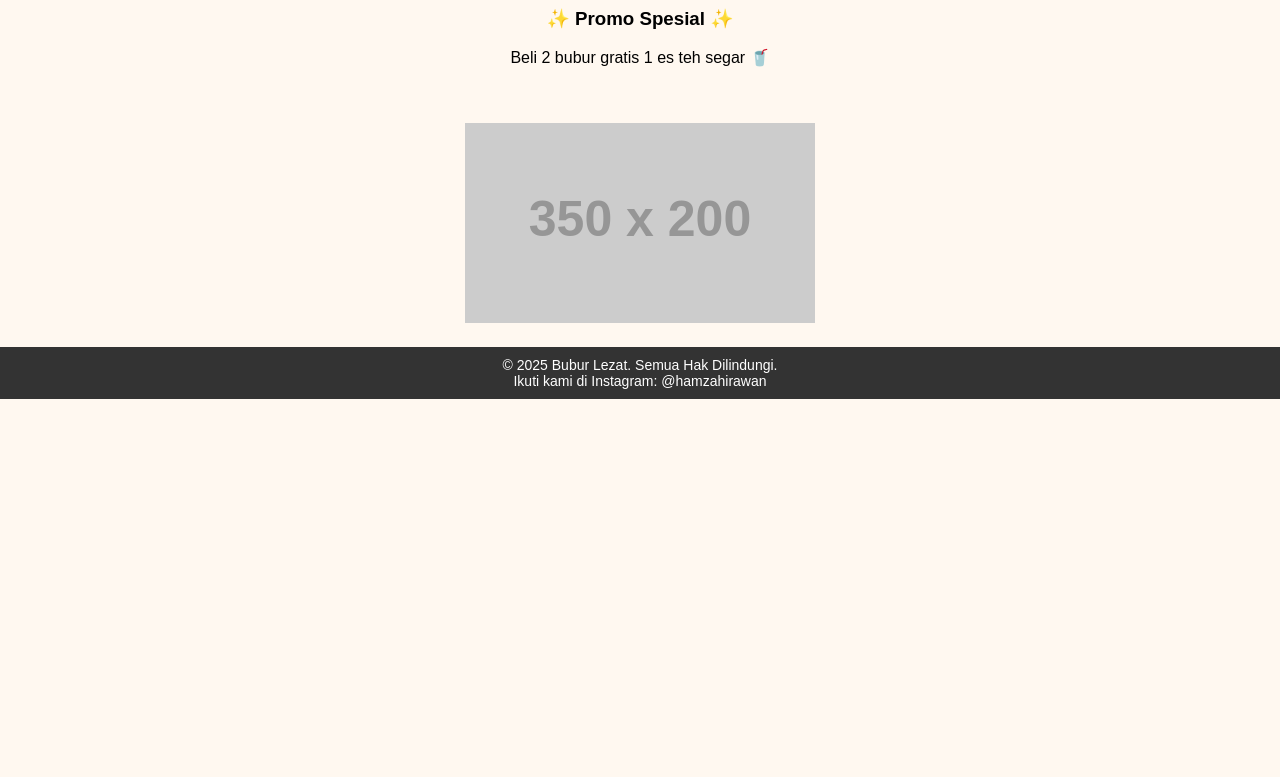
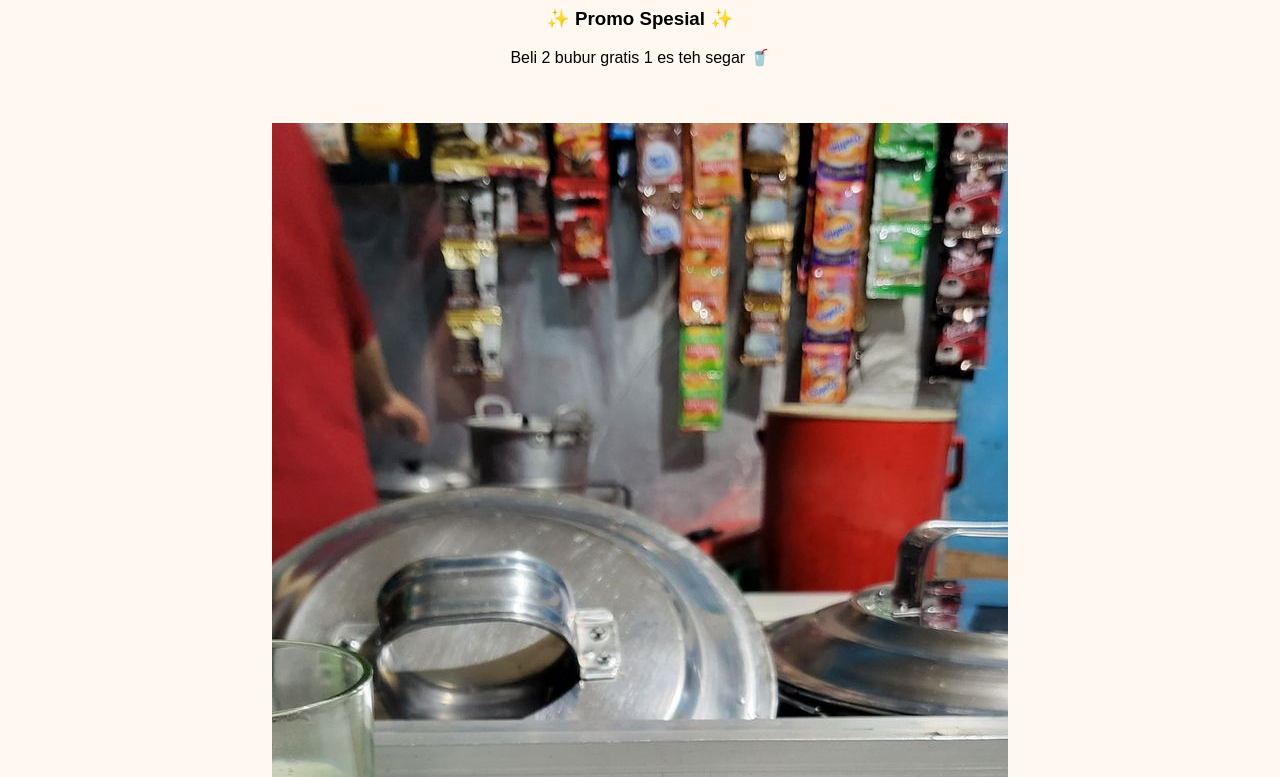
Before and after one commit to akuncocyakuza-lang/Hamzah-Irawan, a plain HTML site: page index.html in a window 1280 px wide. Shown: the part 1040-1817 px from the top of the page. Before the commit the page ends 1439 px from the top, so only its background shows below. Drawn offline with Linux system fonts and the light colour scheme; placeholder pictures from the web are drawn by us.

Commit message:
Update index.html

```diff
--- a/index.html
+++ b/index.html
@@ -92,7 +92,7 @@
     </tr>
     <tr>
       <td>
-        <img src="https://via.placeholder.com/350x200.png?text=Testimoni+Pelanggan" alt="Testimoni">
+        <img src="Bubur3.jpg.jpeg">
       </td>
     </tr>
   </table>
```
